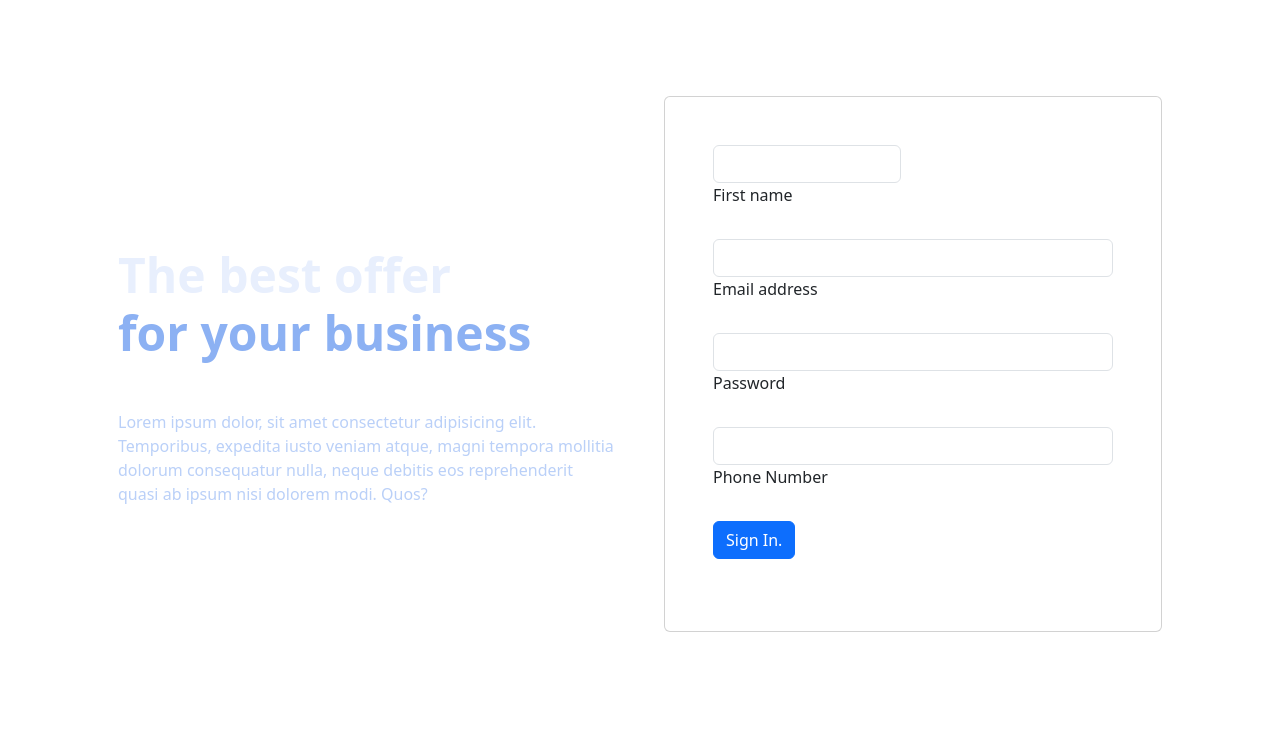
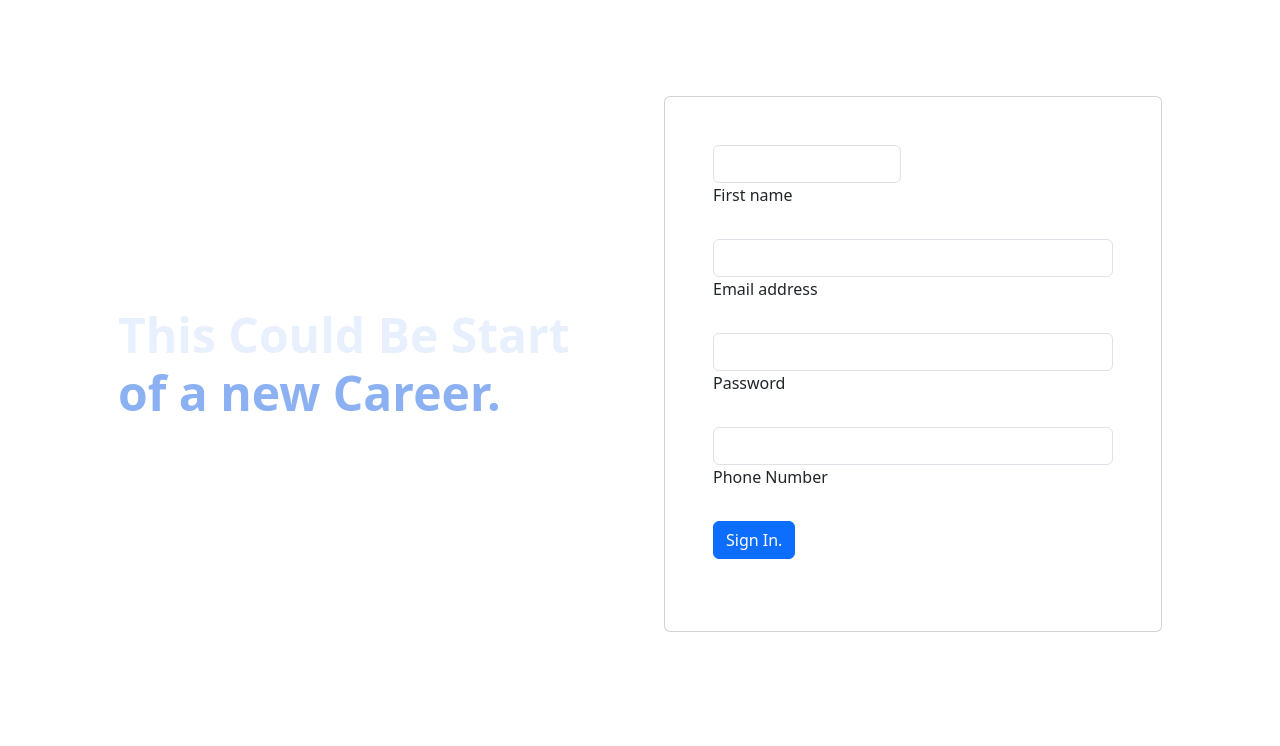
Before and after one commit to Pratik-Asatkar/course-booking-website, a Flask app: page /auth/register in a window 1280 px wide. Shown: the part 72-818 px from the top of the page. Run offline with Flask 2, Linux system fonts and the light colour scheme.

Commit message:
text changes

```diff
--- a/response.csv
+++ b/response.csv
@@ -5,3 +5,4 @@ pratik asatkar,22f2001315@ds.study.iitm.ac.in,2023-04-13,asdf,asdfasd,,,
 pratik asatkar,pratikasatkar11@gmail.com,2023-04-11,sdfasdf,male,
 Pradeep Kumar,abd@gmail.com,2023-04-11,sdfasdf,male,2
 Pradeep Kumar,abd@gmail.com,2023-04-11,sdfasdf,male,2
+pratik asatkar,asd@gmail.com,2023-04-13,sdfasdf,male,2
--- a/templates/register.html
+++ b/templates/register.html
@@ -37,15 +37,15 @@
             <div class="row gx-lg-5 align-items-center mb-5">
                 <div class="col-lg-6 mb-5 mb-lg-0" style="z-index: 10">
                     <h1 class="my-5 display-5 fw-bold ls-tight" style="color: hsl(218, 81%, 95%)">
-                        The best offer <br />
-                        <span style="color: hsl(218, 81%, 75%)">for your business</span>
+                        This Could Be Start <br />
+                        <span style="color: hsl(218, 81%, 75%)">of a new Career.</span>
                     </h1>
-                    <p class="mb-4 opacity-70" style="color: hsl(218, 81%, 85%)">
+                    <!-- <p class="mb-4 opacity-70" style="color: hsl(218, 81%, 85%)">
                         Lorem ipsum dolor, sit amet consectetur adipisicing elit.
                         Temporibus, expedita iusto veniam atque, magni tempora mollitia
                         dolorum consequatur nulla, neque debitis eos reprehenderit quasi
                         ab ipsum nisi dolorem modi. Quos?
-                    </p>
+                    </p> -->
                 </div>
 
                 <div class="col-lg-6 mb-5 mb-lg-0 position-relative">
```
